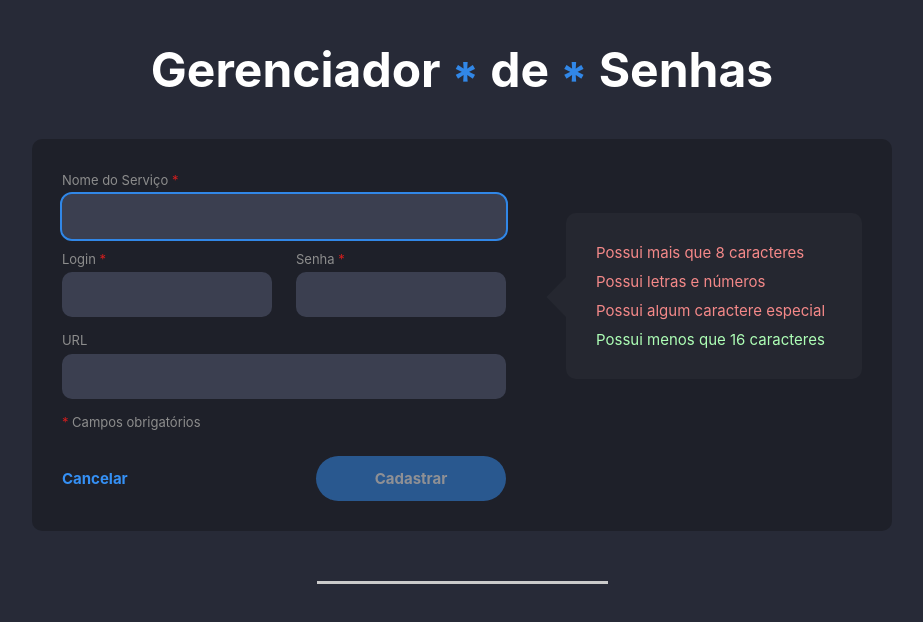
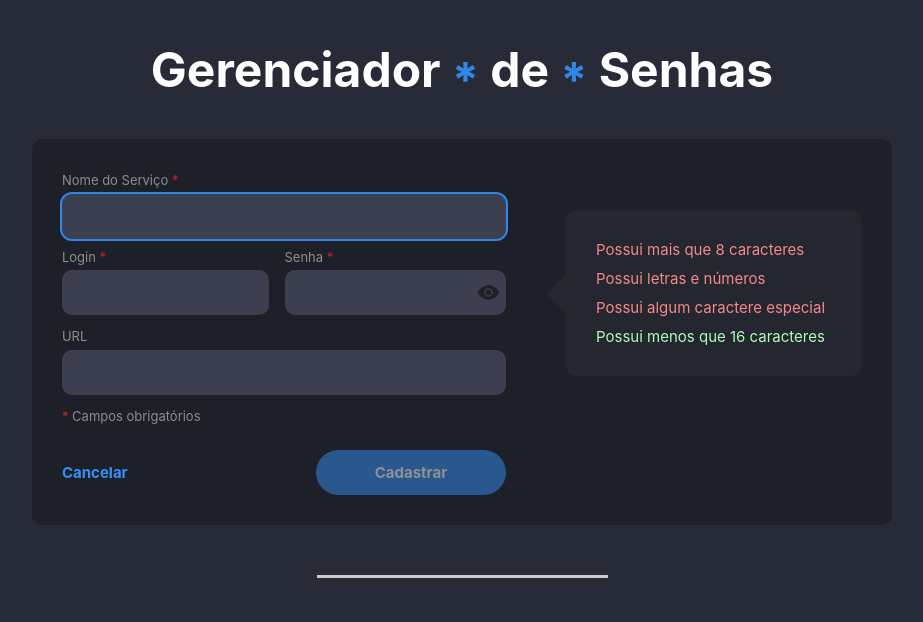
Before and after one commit to vinicius-melo99/vmd-password-manager, a React (Vite) app: page / in a window 1280 px wide. Both pictures are taken after a click on the button "Cadastrar nova senha". Shown: the top 622 px of the page, without its empty margins (178-1101 px from the left). Built offline with nearby package versions, Linux system fonts and the light colour scheme.

Commit message:
feat: criada função de mostra/esconder senha + tooltip; ajustado reinicio de regras de senha ao esconder formulário de preenchimento de serviço

```diff
--- a/package.json
+++ b/package.json
@@ -11,7 +11,9 @@
   },
   "dependencies": {
     "react": "^18.3.1",
-    "react-dom": "^18.3.1"
+    "react-dom": "^18.3.1",
+    "react-icons": "^5.3.0",
+    "react-tooltip": "^5.28.0"
   },
   "devDependencies": {
     "@eslint/js": "^9.10.0",
--- a/src/components/FormContainer/FormContainer.tsx
+++ b/src/components/FormContainer/FormContainer.tsx
@@ -5,8 +5,8 @@ import { useEffect, useState } from 'react';
 import NewPasswordButton from '../NewPasswordButton/NewPasswordButton';
 
 const FormContainer = () => {
-  const [minLenghRule, setMinLenghRule] = useState(false);
-  const [maxLenghRule, setMaxLenghRule] = useState(true);
+  const [minLenghtRule, setMinLenghtRule] = useState(false);
+  const [maxLenghtRule, setMaxLenghtRule] = useState(true);
   const [lettersAndNumbersRule, setLettersAndNumbersRule] = useState(false);
   const [specialCharRule, setSpecialCharRule] = useState(false);
   const [allRulesOk, setAllRulesOk] = useState(false);
@@ -20,19 +20,29 @@ const FormContainer = () => {
     const regex1 = new RegExp(/^(?=.*[a-zA-Z])(?=.*\d).+$/);
     const regex2 = new RegExp(/[!@#$%^&*(),.?":{}|<>]/);
 
-    setMinLenghRule(password.length >= 8);
-    setMaxLenghRule(password.length <= 16);
+    setMinLenghtRule(password.length >= 8);
+    setMaxLenghtRule(password.length <= 16);
     setLettersAndNumbersRule(regex1.test(password));
     setSpecialCharRule(regex2.test(password));
   }
 
   const checkRules = () => {
-    const check = (minLenghRule &&
-      maxLenghRule && lettersAndNumbersRule && specialCharRule);
+    const check = (minLenghtRule &&
+      maxLenghtRule && lettersAndNumbersRule && specialCharRule);
       setAllRulesOk(check);
   }
 
-  const handleSetShowForm = () => setShowForm(!showForm);
+  const resetRules = () => {
+    setMinLenghtRule(false);
+    setMaxLenghtRule(true);
+    setLettersAndNumbersRule(false);
+    setSpecialCharRule(false);
+  }
+
+  const handleSetShowForm = () => {
+    resetRules();
+    setShowForm(!showForm)
+  };
 
   return showForm ? (
     <section className='form-container'>
@@ -42,8 +52,8 @@ const FormContainer = () => {
         allRulesOk={ allRulesOk }
       />
       <RulesContainer
-        minLenghRule={ minLenghRule }
-        maxLenghRule={ maxLenghRule }
+        minLenghRule={ minLenghtRule }
+        maxLenghRule={ maxLenghtRule }
         lettersAndNumbersRule={ lettersAndNumbersRule }
         specialCharRule={ specialCharRule }
       />
--- a/src/components/FormInput/FormInput.tsx
+++ b/src/components/FormInput/FormInput.tsx
@@ -1,22 +1,50 @@
+import { InputProps } from '../../types';
+import { IoEye, IoEyeOff } from 'react-icons/io5';
+import { Tooltip } from 'react-tooltip';
+import { useState } from 'react';
 import './styles.css';
 
-import { InputProps } from '../../types';
 
 const FormInput = ({ labelText, type, name, value, autoFocus, handleInput }: InputProps) => {
+  const [showPassword, setShowPassword] = useState(false);
+
   return (
     <label>
       { (labelText === "Login" ||
         labelText === "Senha" || labelText === "Nome do Serviço") ?
         <>{labelText}<span className='required'> *</span></>
         : labelText }
-      <div></div>
+      <div className='input-wrapper'>
         <input
+          id={ name === 'password-input' ? 'password-input': undefined }
           autoFocus={ autoFocus }
           name={ name }
-        type={ type }
+          type={ (name === 'password-input' && showPassword) ? 'text' : type }
           onChange={ handleInput }
           value={ value }
         />
+
+        <button
+          data-tooltip-id='eye-button-tooltip'
+          data-tooltip-content={ showPassword ? 'Esconder Senha' : 'Mostrar Senha'}
+          onClick={ () => setShowPassword(!showPassword) }
+        >
+          <Tooltip
+            id='eye-button-tooltip'
+            place='bottom'
+          />
+          { name === 'password-input' && ( !showPassword ? (
+            <IoEye
+              size={23}
+              color='#1E2029'
+            />) :
+            <IoEyeOff
+              size={23}
+              color='#1E2029'
+            />
+           )}
+        </button>
+      </div>
     </label>
   )
 }
--- a/src/components/FormInput/styles.css
+++ b/src/components/FormInput/styles.css
@@ -5,11 +5,33 @@ label {
   font-size: 13px;
 }
 
-label div {
-  margin-bottom: 5px;
+label .input-wrapper {
+  display: flex;
+  position: relative;
+  /* background-color: red; */
+  align-items: center;
+  padding: 5px 0px 10px 0px;
 }
 
-label input {
+label .input-wrapper button {
+  display: flex;
+  position: absolute;
+  right: 5px;
+  justify-content: center;
+  background: none;
+  border: none;
+  outline: none;
+  cursor: pointer;
+  align-items: center;
+  width: 25px;
+  height: 25px;
+}
+
+#password-input {
+  padding-right: 35px;
+}
+
+label .input-wrapper input {
   width: 100%;
   padding: 10px;
   font-size: 21px;
@@ -17,7 +39,7 @@ label input {
   border: none;
   background-color: var(--input-bg-color);
   color: white;
-  margin-bottom: 12px;
+  /* margin-bottom: 12px; */
   animation-name: test;
   animation-duration: 2s;
 }
--- a/src/components/InputsContainer/InputsContainer.tsx
+++ b/src/components/InputsContainer/InputsContainer.tsx
@@ -13,7 +13,7 @@ const InputsContainer = ({
   const [password, setPassword] = useState('');
   const [url, setUrl] = useState('');
 
-  const handleSubmit= (e: FormEvent<HTMLFormElement>) => {
+  const handleSubmit = (e: FormEvent<HTMLFormElement>) => {
     e.preventDefault();
   }
 
@@ -88,7 +88,10 @@ const InputsContainer = ({
         <div className='buttons-wrapper'>
           <button
             className='cancel-button'
-            onClick={ handleSetShowForm }
+            onClick={ (e) => {
+              e.preventDefault();
+              handleSetShowForm();
+            }}
           >
             Cancelar
           </button>
--- a/src/components/InputsContainer/styles.css
+++ b/src/components/InputsContainer/styles.css
@@ -8,7 +8,7 @@
 
 .login-password-wrapper {
   display: flex;
-  gap: 1.5em;
+  gap: 1em;
 }
 
 .inputs-container span {
```
Also changed, not shown: src/main.tsx (+5 -4 lines), 1 other file (tests, documents, lock files or other folders). Lines whose indentation alone changed are shown as unchanged.
